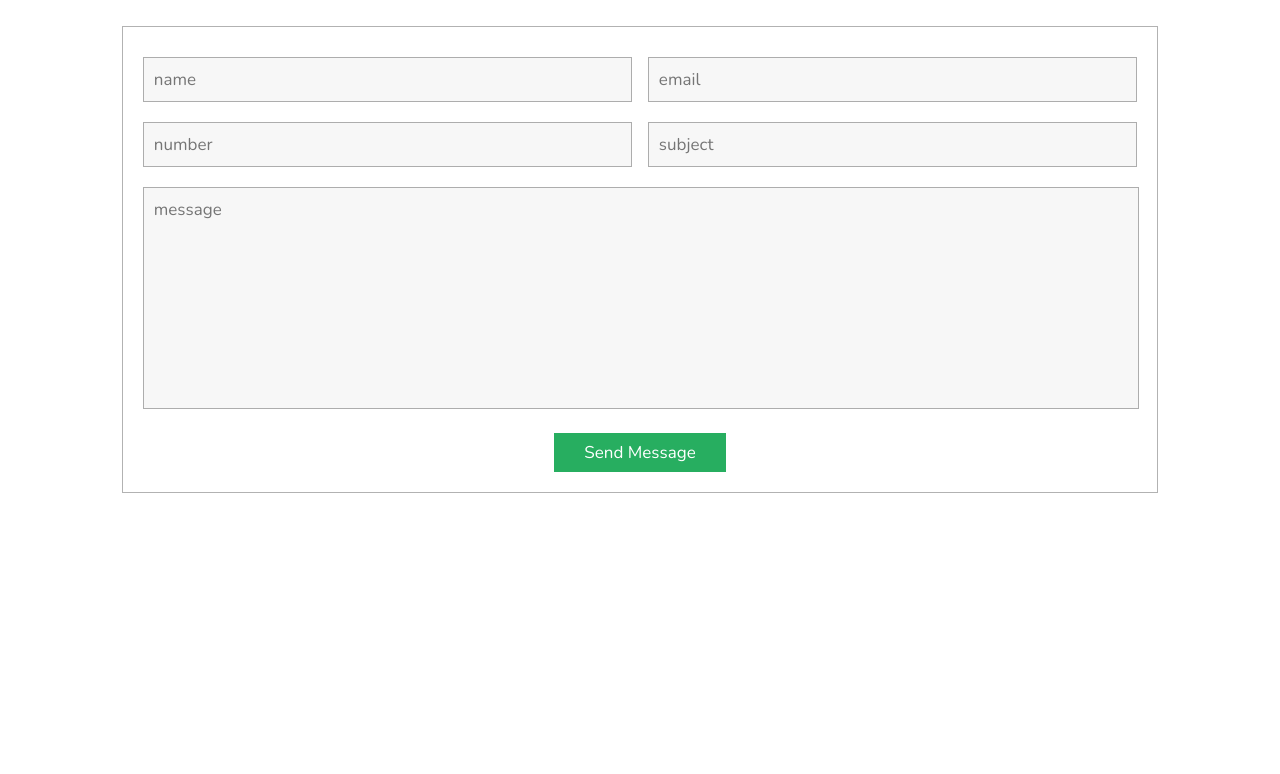
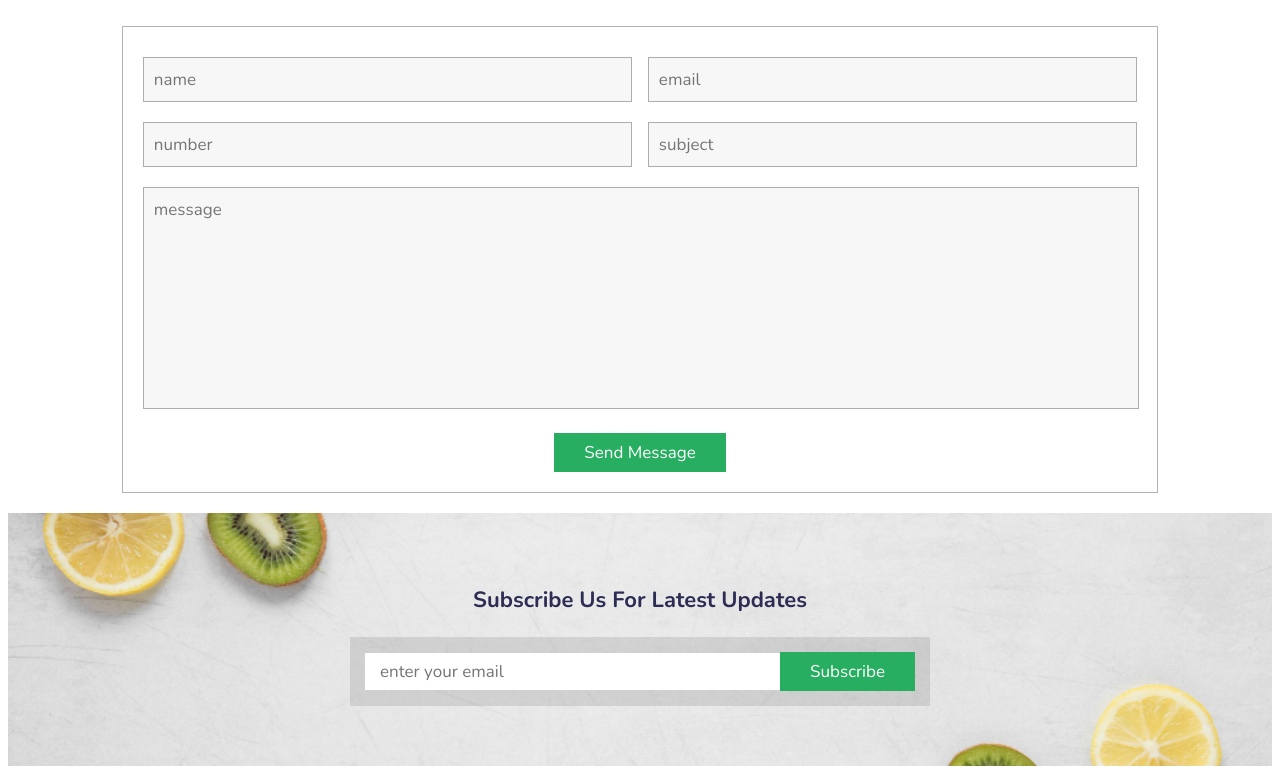
Before and after one commit to Farahksyu/grocery-shopping-website, a plain HTML site: page index.html in a window 1280 px wide. Shown: the part 5380-6154 px from the top of the page. Before the commit the page ends 5901 px from the top, so only its background shows below. Drawn offline with nearby package versions, Linux system fonts and the light colour scheme.

Commit message:
added newsletter section

```diff
--- a/css/style.css
+++ b/css/style.css
@@ -453,7 +453,42 @@ section{
     width: 98%;
 }
 
+.newsletter{
+    background: url(/assets/newletter-bg.jpg) no-repeat;
+    background-size: cover;
+    background-position: center;
+    text-align: center;
+    padding: 5rem 2rem;
+}
 
+.newsletter h3{
+    font-size: 3rem;
+    color: var(--black);
+}
+
+.newsletter form{
+    max-width: 55rem;
+    display: flex;
+    align-items: center;
+    margin: 1rem auto;
+    padding: 1.5rem;
+    background: rgba(0, 0, 0, .1);
+}
+
+.newsletter form .box{
+    width: 100%;
+    padding: 0.7rem 1.5rem;
+    font-size: 1.7rem;
+    color: #333;
+    text-transform: none;
+}
+
+.newsletter form .btn{
+    margin-top: 0;
+}
+ .newsletter h3{
+    font-size: 2.2rem;
+ }
 
 
 
--- a/index.html
+++ b/index.html
@@ -372,5 +372,16 @@
 
 <!-- Contact Section End-->
 
+<!-- Newsletter Section -->
+<section class="newsletter">
+    <h3>subscribe us for latest updates</h3>
+    <form action="">
+        <input class="box" type="email" placeholder="enter your email">
+        <input type="submit" value="subscribe" class="btn">
+    </form>
+</section>
+
+<!-- Newsletter Section End-->
+
     <script src="js/script.js"></script>
 </html>
```
Also changed, not shown: assets/newletter-bg.jpg (added), assets/newsletter-bg.jpg (deleted), 2 other files.
